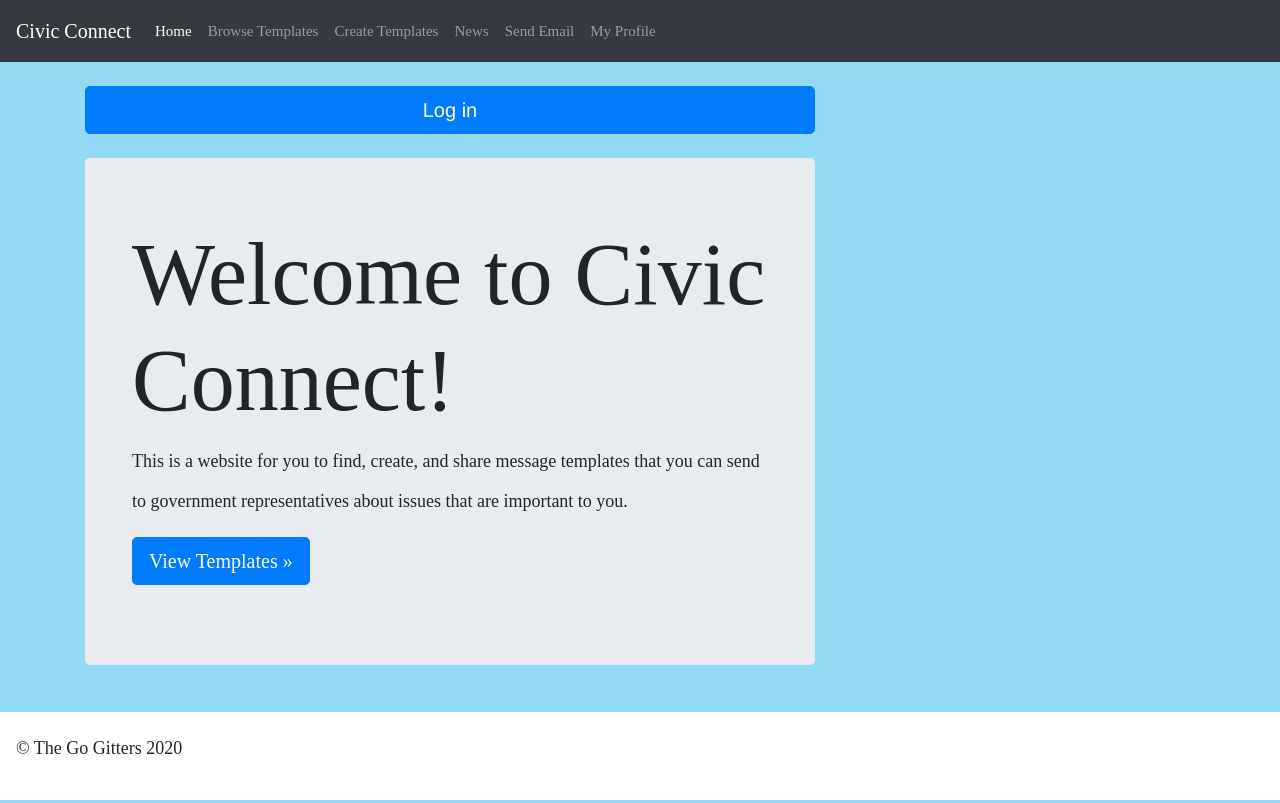
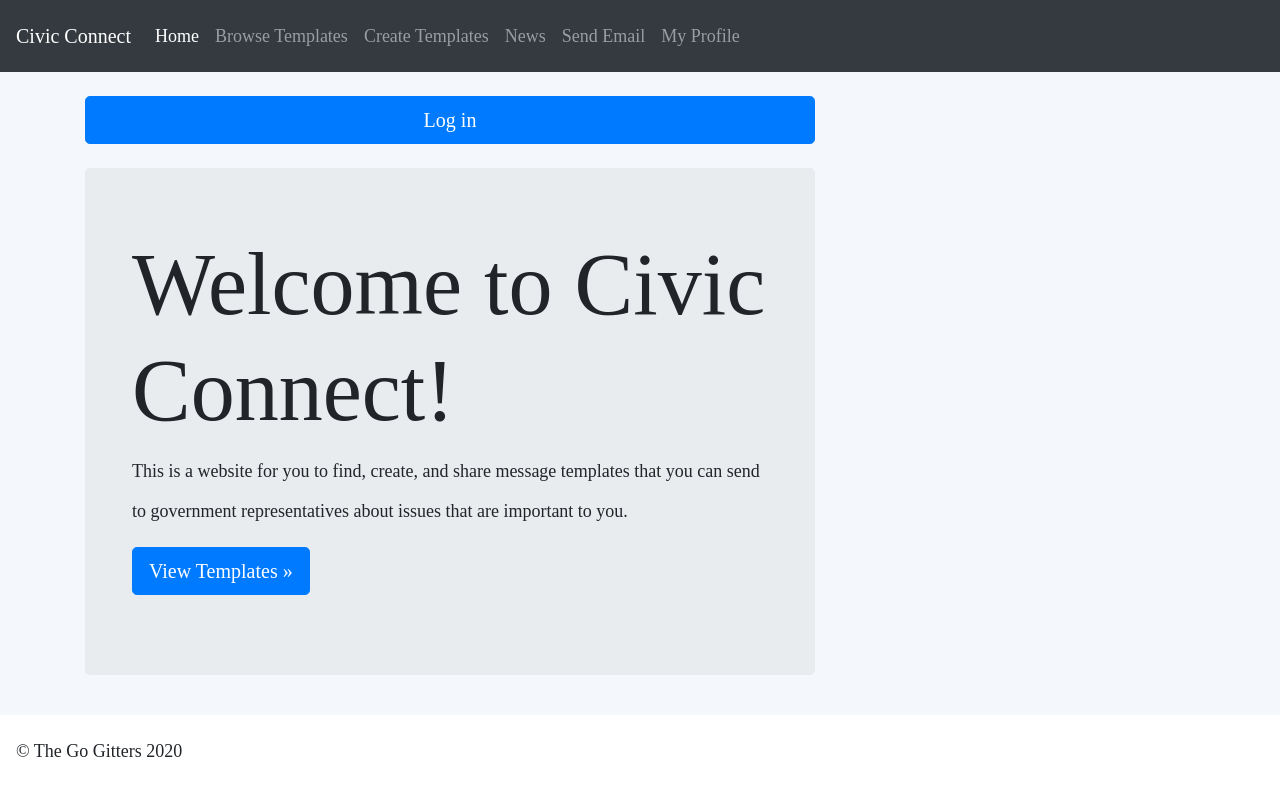
Before and after one commit to AnthonyEsquivel/CivicConnect, a Django app: page / in a window 1280 px wide. Run offline with Django 3.2, Linux system fonts and the light colour scheme; some libraries are stand-ins or nearby versions.

Commit message:
small edits

```diff
--- a/mainapp/static/style.css
+++ b/mainapp/static/style.css
@@ -1,4 +1,8 @@
 p {
+  font: normal normal 18px/40px Poppins;
+}
+
+a {
   font: normal normal 18px/40px Poppins;
 }
 
--- a/mainapp/templates/mainapp/base.html
+++ b/mainapp/templates/mainapp/base.html
@@ -133,7 +133,7 @@
         background-color: white;
         text-align: center;
         }
-        body {background-color: rgb(147, 219, 243);}
+        body {background-color: #F4F7FC;}
     </style>
 </footer>
 </html>
```
